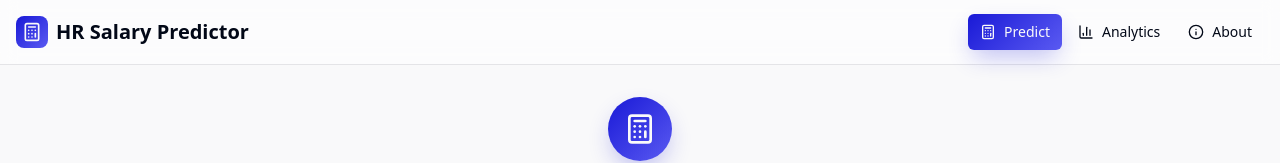
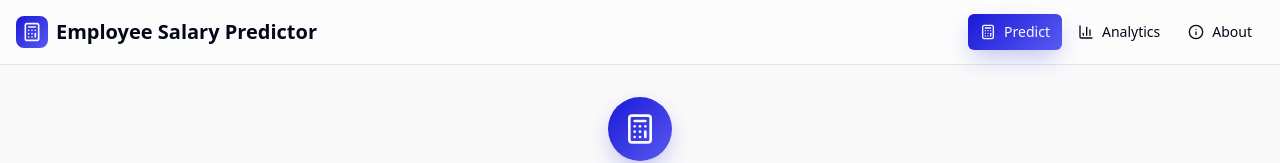
Before and after one commit to SriNandhitha-18/employee-salary-predictor, a React (Vite) app: page / in a window 1280 px wide. Shown: the top 163 px of the page. Built offline with nearby package versions, Linux system fonts and the light colour scheme.

Commit message:
Refactor: Rename application
Update application name to "Employee Salary Predictor" in navigation and metadata.

```diff
--- a/index.html
+++ b/index.html
@@ -3,7 +3,7 @@
   <head>
     <meta charset="UTF-8" />
     <meta name="viewport" content="width=device-width, initial-scale=1.0" />
-    <title>hr-salary-predict</title>
+    <title>Employee Salary Predictor</title>
     <meta name="description" content="Lovable Generated Project" />
     <meta name="author" content="Lovable" />
 
--- a/src/components/Navigation.tsx
+++ b/src/components/Navigation.tsx
@@ -19,7 +19,7 @@ const Navigation = () => {
             <div className="w-8 h-8 rounded-lg bg-gradient-primary flex items-center justify-center">
               <Calculator className="w-5 h-5 text-primary-foreground" />
             </div>
-            <span className="font-bold text-xl">HR Salary Predictor</span>
+            <span className="font-bold text-xl">Employee Salary Predictor</span>
           </div>
 
           <div className="flex items-center space-x-1">
```
